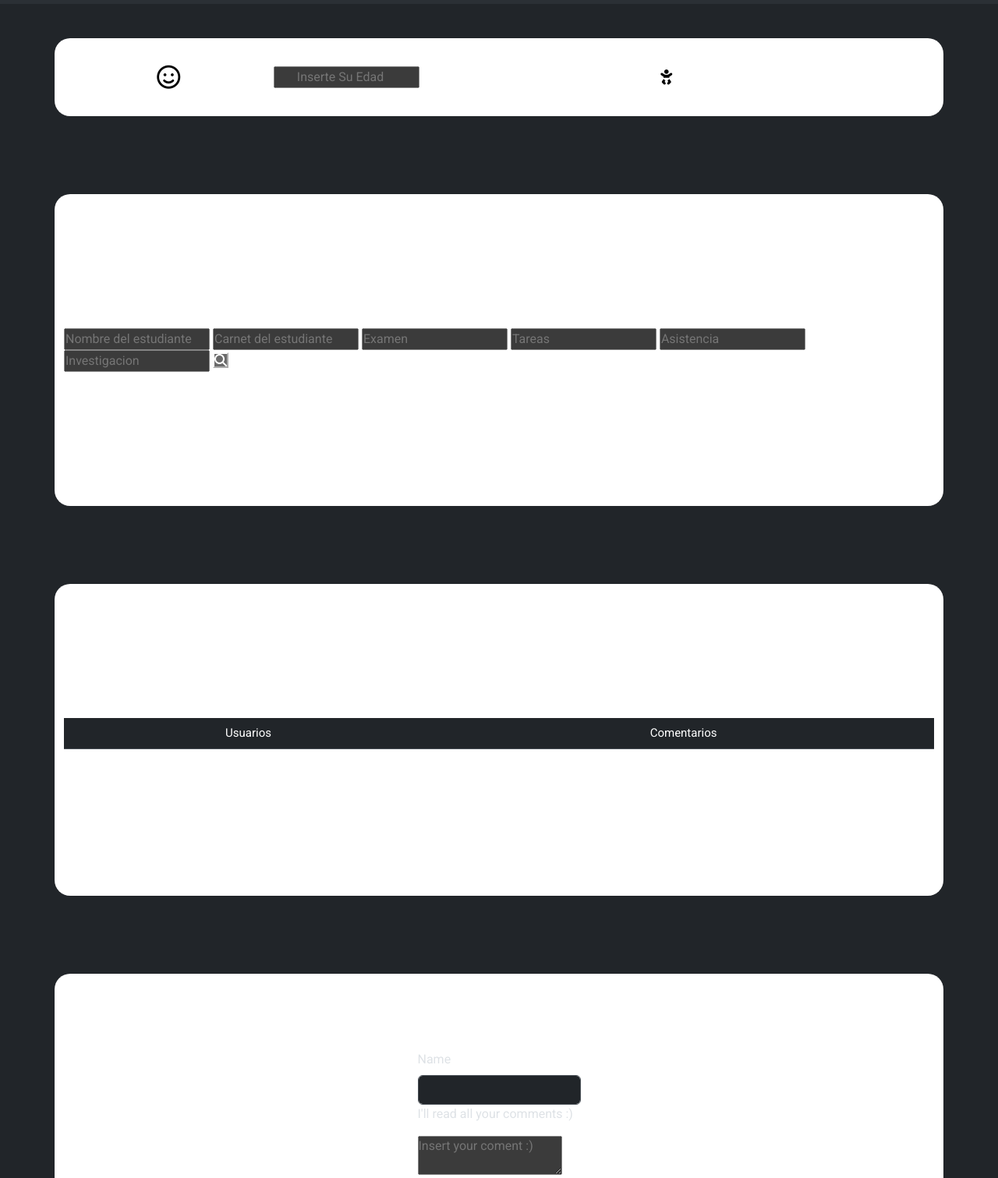
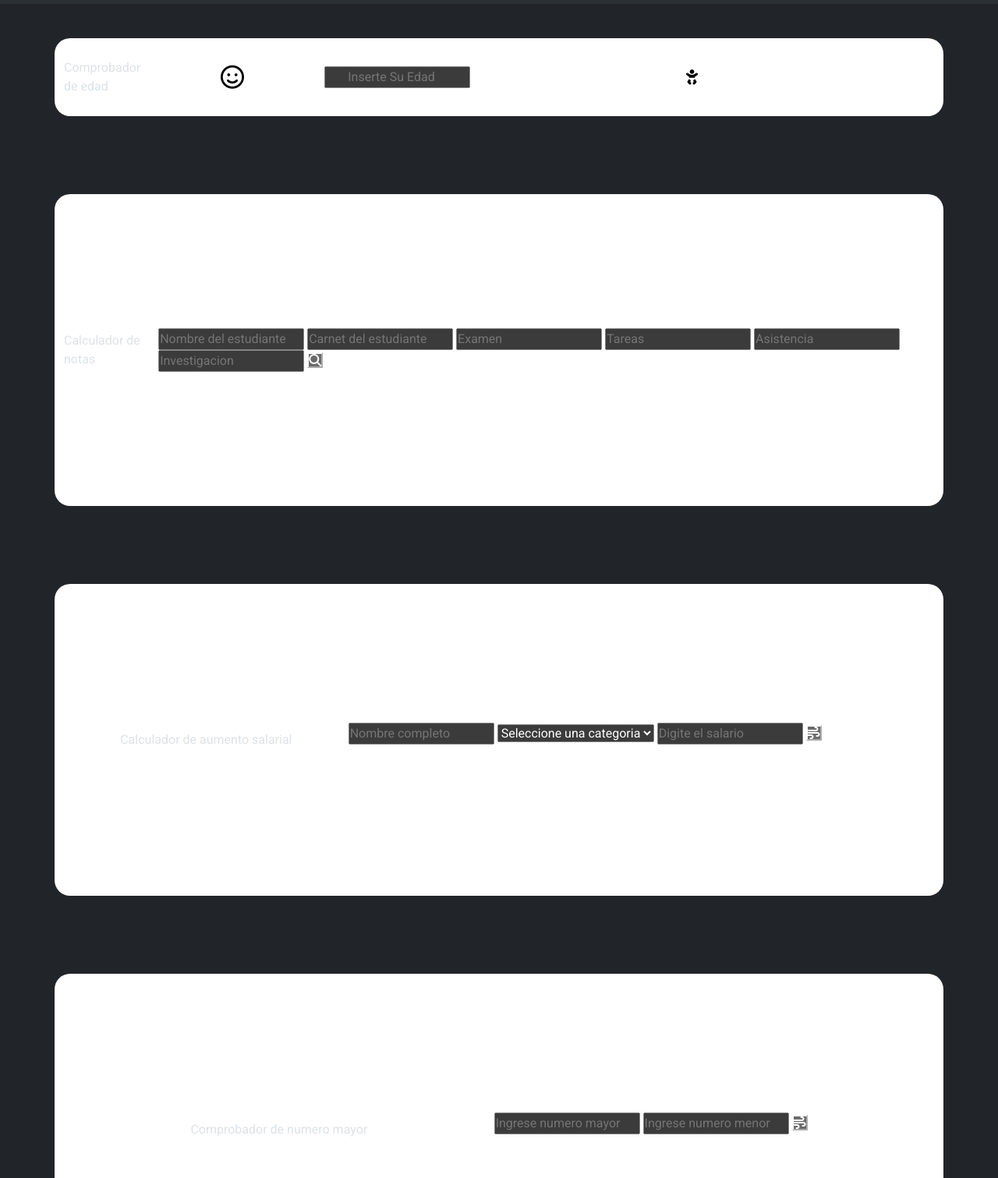
Before and after one commit to ChristianBarillas/EstructurasDeControlDOMJavaScript_ejercicios_practicos-, a plain HTML site: page index.html in a window 1280 px wide. Shown: the part 51-1562 px from the top of the page at 78% size. Drawn offline with nearby package versions, Linux system fonts and the light colour scheme.

Commit message:
anadiendo ejercico 4 y mejorando gestion de doc.js

```diff
--- /dev/null
+++ b/ejecicios/ejecicio1.js
@@ -0,0 +1,38 @@
+
+//comprobador de edad
+
+const search = document.querySelector('.calculador-edad button');
+const description = document.querySelector('.resultado')
+const icono = document.querySelector('.icono i');
+
+
+search.addEventListener('click',()=>{
+    const edad = document.querySelector('.calculador-edad input');
+
+    if (edad.value ==''){
+
+       description.innerHTML = 'No selecionaste nada'
+       icono.style.display ='none'
+       return;
+
+    }
+
+    else if(edad.value < 0){
+
+        description.innerHTML = 'La edad es invalida'
+        icono.style.display ='none'
+        return;
+    }
+
+icono.style.display = ''
+
+
+
+    edad.value >= 18 ? ((description.innerHTML = 'Eres mayor de edad!'),(icono.classList.replace('fa-baby','fa-user'))): ((description.innerHTML = 'Eres menor de edad!'),(icono.classList.replace('fa-user', 'fa-baby' )));
+
+
+
+
+
+
+})
--- /dev/null
+++ b/ejecicios/ejecicio3.js
@@ -0,0 +1,66 @@
+
+// tercer ejercicio
+
+const empleado = document.querySelector('.nombre-trabajador');
+const categoria = document.getElementById('categoria');
+const salario = document.querySelector('.salario');
+const dataSalario = document.querySelector('.data-aumento');
+
+
+
+
+
+
+
+// creado funcion que maneje los datos previos
+
+
+const categoriaSalario = () =>{
+
+
+let ingeniero = 0.30;
+let medico = 0.20;
+let traductor = 0.15;
+let abogado = 0.10;
+
+    if (categoria.value == 'ingeniero'){
+
+        let result = ((salario.value)) * ingeniero;
+
+        dataSalario.innerHTML = `Empleado: ${empleado.value} <br> El aumento del 30% es: ${result}`;
+
+
+    }
+
+    else if (categoria.value == 'traductor'){
+
+        let result = ((salario.value)) * traductor;
+
+        dataSalario.innerHTML = `Empleado: ${empleado.value} <br> El aumento del 15% es: ${result}`;
+
+
+
+    }
+
+    else if (categoria.value == 'abogado'){
+
+        let result = ((salario.value)) * abogado;
+
+        dataSalario.innerHTML = `Empleado: ${empleado.value} <br> El aumento del 10% es: ${result}`;
+
+
+
+    }
+
+
+    else if (categoria.value == 'medico'){
+
+        let result = ((salario.value)) * medico;
+
+        dataSalario.innerHTML = `Empleado: ${empleado.value} <br> El aumento del 20% es: ${result}`;
+
+
+
+    }
+
+}
--- /dev/null
+++ b/ejecicios/ejecicio4.js
@@ -0,0 +1,19 @@
+const numeroMayor = document.querySelector('.numero-mayor');
+const numeroMenor = document.querySelector('.numero-menor');
+const contenedorSection4 = document.querySelector('.data-numeros');
+
+
+const mostrarMayor = ()=>{
+
+    if (numeroMayor.value > numeroMenor.value){
+
+        contenedorSection4.innerHTML = ` El numero es mayor! Numero equivale: ${numeroMayor.value}`;
+    }
+
+    else if( numeroMenor.value > numeroMayor.value){
+
+        contenedorSection4.innerHTML = ` El numero no es mayor! Intenta con otro numero `;
+    }
+
+
+}
--- /dev/null
+++ b/ejecicios/ejercicio2.js
@@ -0,0 +1,56 @@
+
+// Calculador de notas
+
+//variables globales los addvenlistener no pueden retornar solo modificar variables globales
+var examen, tareas, asistencia, investigacion;
+var resultado;
+
+var r = [];
+function obtenerDatos( ) {
+
+
+
+examen = document.querySelector('.examen').value;
+tareas = document.querySelector('.tareas').value;
+asistencia = document.querySelector('.asistencia').value;
+investigacion = document.querySelector('.investigacion').value;
+
+  r = [examen,tareas,asistencia,investigacion];
+
+    return r
+}
+
+
+//se puede optimizar un poco mas para definir exactamente los input
+var input = document.getElementsByTagName("input");
+
+for (i=0; i<input.length; i++) {
+ input[i].addEventListener("change",  function(){
+  resultados = obtenerDatos();
+
+ });
+};
+
+const parrafo = document.querySelector('.estudiante-note')
+const carnet = document.querySelector('#carnet-estudiante')
+const nombreEstudiante = document.querySelector('#nombre-estudiante')
+// let fragment = document.createDocumentFragment();
+
+let misdatos = [];
+
+// se podria poner un boton con la funcion actualizar datos en vez de utilizar un set interval para optimizarlo
+//quizas se podria usar el request animation frame
+
+function actualizarDatos() {
+
+
+    misdatos = obtenerDatos();
+    promedio = (parseFloat(misdatos[0])*20)/100 + (parseFloat(misdatos[1]) * 40 )/100 + (parseFloat(misdatos[2]) * 10)/100 + (parseFloat(misdatos[3])*30)/100;
+
+    parrafo.innerHTML = `Estudiante: ${nombreEstudiante.value} <br> Carnet: ${carnet.value} <br> Nota promedio: ${promedio} `
+
+
+
+  }
+
+//   setInterval(actualizarDatos, 5000);
--- a/index.html
+++ b/index.html
@@ -41,7 +41,9 @@
         >
           <ul class="navbar-nav">
             <li class="nav-item">
-              <a class="nav-link active" aria-current="page" href="#section1">Comprobador de Edad</a>
+              <a class="nav-link active" aria-current="page" href="#section1"
+                >Comprobador de Edad</a
+              >
             </li>
             <li class="nav-item">
               <a class="nav-link" href="#section2">Caculador de notas</a>
@@ -54,13 +56,11 @@
       </div>
     </nav>
 
-
-
-
     <!-- comprobador de edad -->
 
     <section id="section1">
       <div class="container">
+        <span>Comprobador de edad </span>
         <div class="calculador-edad">
           <i class="fa-regular fa-face-smile"></i>
           <input type="number" placeholder="Inserte su edad" />
@@ -73,50 +73,126 @@
           </div>
           <p class="resultado"></p>
         </div>
+      </div>
+    </section>
+
+    <!--Calculador de notas-->
+
+    <section id="section2">
+      <div class="container container2">
+        <span>Calculador de notas</span>
+        <div class="notas-estudiante">
+          <input
+            type="text"
+            placeholder="Nombre del estudiante"
+            id="nombre-estudiante"
+          />
+          <input
+            type="text"
+            placeholder="Carnet del estudiante"
+            id="carnet-estudiante"
+          />
+
+          <input type="number" placeholder="Examen" class="examen" />
+          <input type="number" placeholder="Tareas" class="tareas" />
+          <input type="number" placeholder="Asistencia" class="asistencia" />
+          <input
+            type="number"
+            placeholder="Investigacion"
+            class="investigacion"
+          />
+          <button
+            type="button"
+            class="fa-solid fa-magnifying-glass"
+            onclick="actualizarDatos()"
+          ></button>
+        </div>
+
+        <div class="detalles-notas">
+          <p class="estudiante-note"></p>
+        </div>
+      </div>
+    </section>
 
 
+
+    <!-- calculador de aumento salarial -->
+
+    <section id="section3">
+      <div class="container container2">
+        <span> Calculador de aumento salarial</span>
+        <div class="categorias-trabajo">
+          <input
+            type="text"
+            placeholder="Nombre completo"
+            class="nombre-trabajador"
+          />
+
+          <select name="categoria" id="categoria">
+            <option selected>Seleccione una categoria</option>
+            <option value="ingeniero">Ingeniero</option>
+            <option value="traductor">Traductor</option>
+            <option value="abogado">Abogado</option>
+            <option value="medico">Medico</option>
+          </select>
+
+          <input
+            type="number"
+            placeholder="Digite el salario"
+            class="salario"
+          />
+
+          <button
+            class="fa-solid fa-wind"
+            onclick="categoriaSalario()"
+          ></button>
+
+          <p class="data-aumento"></p>
+        </div>
+
+        <div class="detalles-notas">
+          <p class="estudiante-note"></p>
+        </div>
       </div>
     </section>
 
 
 
 
-<!--Calculador de notas-->
+<!-- calculador de numero mayor o menor -->
 
-    <section id="section2">
-
+    <section id="section4">
       <div class="container container2">
-
-        <div class="notas-estudiante ">
-
-          <input type="text" placeholder="Nombre del estudiante" id="nombre-estudiante">
-          <input type="text" placeholder="Carnet del estudiante" id="carnet-estudiante">
-
-            <input type="number" placeholder="Examen" class="examen">
-            <input type="number" placeholder="Tareas" class="tareas">
-            <input type="number" placeholder="Asistencia" class="asistencia">
-            <input type="number" placeholder="Investigacion" class="investigacion">
-            <button type="button" class="fa-solid fa-magnifying-glass" onclick="actualizarDatos()"></button>
+        <span> Comprobador de numero mayor</span>
+        <div class="numero-valores">
 
 
+          <input
+            type="text"
+            placeholder="Ingrese numero mayor"
+            class="numero-mayor"
+          />
+
+          <input
+            type="number"
+            placeholder="Ingrese numero menor"
+            class="numero-menor"
+          />
+
+          <button class="fa-solid fa-wind" onclick="mostrarMayor()" ></button>
+
+          <p class="data-numeros"></p>
         </div>
-
-        <div class="detalles-notas">
-          <p class="estudiante-note"></p>
-
       </div>
-
-
-    </div>
+    </section>
 
 
 
 
 
-    </seccion>
+<!-- comentarios formulario  -->
 
-
-    <section id="section2">
+    <section id="section5">
       <div class="container comentario">
         <table class="table">
           <thead>
@@ -127,13 +203,11 @@
           </thead>
           <tbody id="tabla1"></tbody>
         </table>
-
-
       </div>
     </section>
 
     <!-- comentarios -->
-    <section id="section1">
+    <section id="section6">
       <div class="container container2">
         <form>
           <div class="mb-3">
@@ -175,6 +249,12 @@
     crossorigin="anonymous"
   ></script>
   <script src="index.js"></script>
+  <script src="./ejecicios/ejecicio1.js"></script>
+  <script src="./ejecicios/ejercicio2.js"></script>
+  <script src="./ejecicios/ejecicio3.js"></script>
+  <script src="./ejecicios/ejecicio4.js"></script>
+
+  <!-- logica formulario  -->
   <script src="./base/config.js"></script>
   <script src="./base/guardar.js"></script>
   <script src="./base/ver.js"></script>
--- a/index.js
+++ b/index.js
@@ -1,97 +0,0 @@
-
-//comprobador de edad
-
-const search = document.querySelector('.calculador-edad button');
-const description = document.querySelector('.resultado')
-const icono = document.querySelector('.icono i');
-
-
-search.addEventListener('click',()=>{
-    const edad = document.querySelector('.calculador-edad input');
-
-    if (edad.value ==''){
-
-       description.innerHTML = 'No selecionaste nada'
-       icono.style.display ='none'
-       return;
-
-    }
-
-    else if(edad.value < 0){
-
-        description.innerHTML = 'La edad es invalida'
-        icono.style.display ='none'
-        return;
-    }
-
-icono.style.display = ''
-
-
-
-    edad.value >= 18 ? ((description.innerHTML = 'Eres mayor de edad!'),(icono.classList.replace('fa-baby','fa-user'))): ((description.innerHTML = 'Eres menor de edad!'),(icono.classList.replace('fa-user', 'fa-baby' )));
-
-
-
-
-
-
-})
-
-
-
-
-// Calculador de notas
-
-//variables globales los addvenlistener no pueden retornar solo modificar variables globales
-var examen, tareas, asistencia, investigacion;
-var resultado;
-
-var r = [];
-function obtenerDatos( ) {
-
-
-
-examen = document.querySelector('.examen').value;
-tareas = document.querySelector('.tareas').value;
-asistencia = document.querySelector('.asistencia').value;
-investigacion = document.querySelector('.investigacion').value;
-
-  r = [examen,tareas,asistencia,investigacion];
-
-    return r
-}
-
-
-//se puede optimizar un poco mas para definir exactamente los input
-var input = document.getElementsByTagName("input");
-
-for (i=0; i<input.length; i++) {
- input[i].addEventListener("change",  function(){
-  resultados = obtenerDatos();
-
- });
-};
-
-const parrafo = document.querySelector('.estudiante-note')
-const carnet = document.querySelector('#carnet-estudiante')
-const nombreEstudiante = document.querySelector('#nombre-estudiante')
-// let fragment = document.createDocumentFragment();
-
-let misdatos = [];
-
-// se podria poner un boton con la funcion actualizar datos en vez de utilizar un set interval para optimizarlo
-//quizas se podria usar el request animation frame
-
-function actualizarDatos() {
-
-
-    misdatos = obtenerDatos();
-    promedio = (parseFloat(misdatos[0])*20)/100 + (parseFloat(misdatos[1]) * 40 )/100 + (parseFloat(misdatos[2]) * 10)/100 + (parseFloat(misdatos[3])*30)/100;
-
-    parrafo.innerHTML = `Estudiante: ${nombreEstudiante.value} <br> Carnet: ${carnet.value} <br> Nota promedio: ${promedio} `
-
-
-
-  }
-
-//   setInterval(actualizarDatos, 5000);
```
Lines whose indentation alone changed are shown as unchanged.
